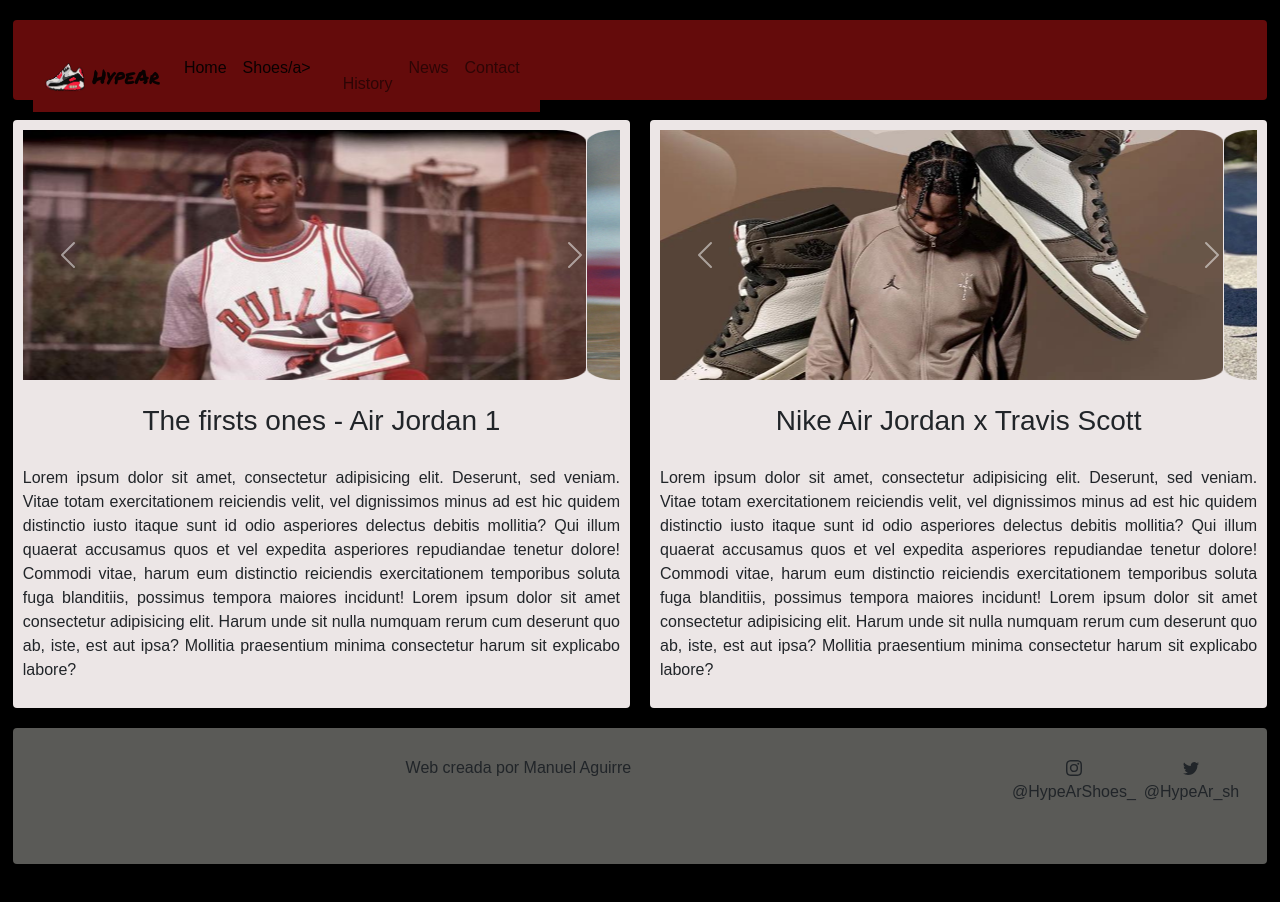
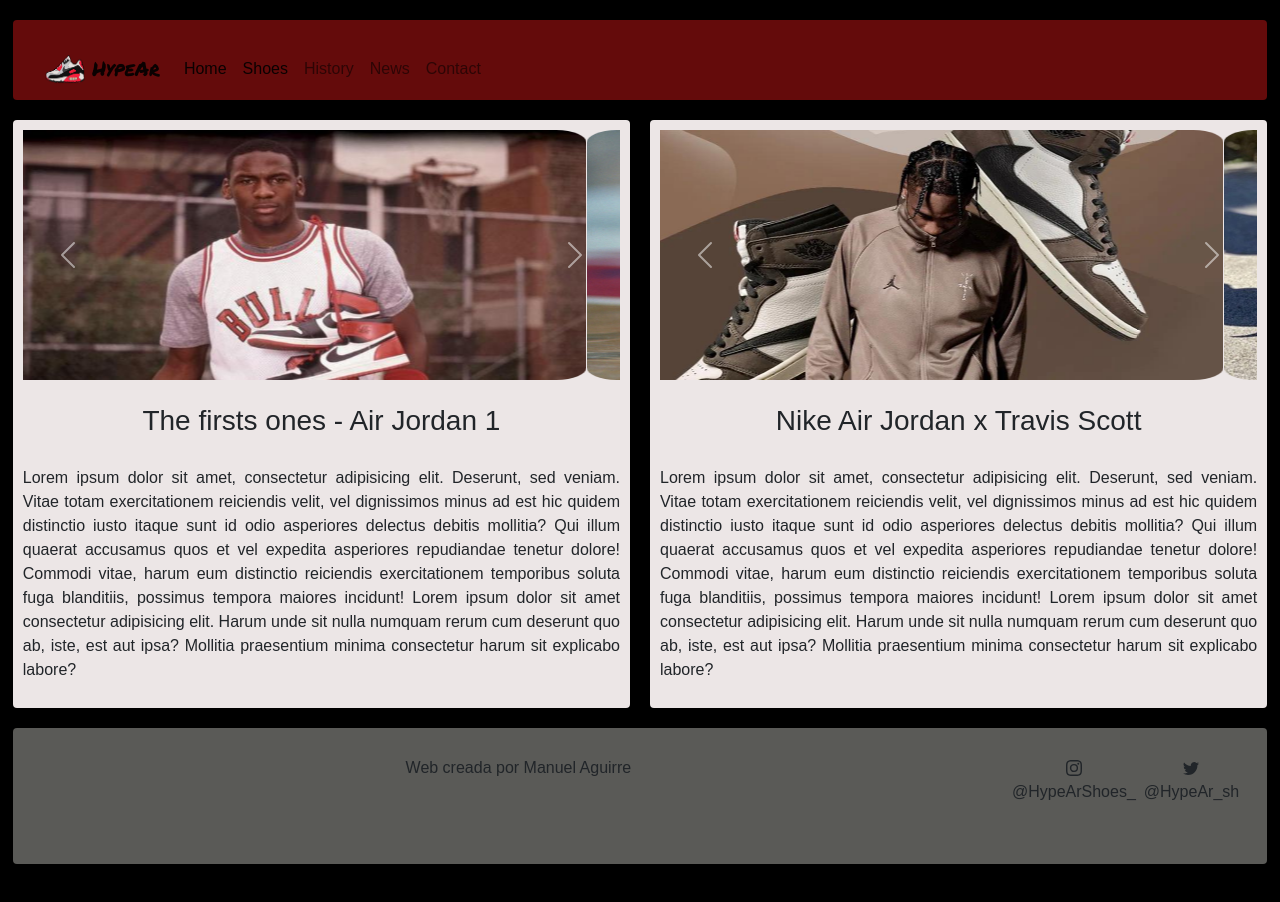
Before and after one commit to manuelaguirre99/HypeAr-Final-Aguirre, a website: page pages/history.html in a window 1280 px wide. Drawn offline with nearby package versions, Linux system fonts and the light colour scheme; a web font is replaced by a local one.

Commit message:
correcion seccion history

```diff
--- a/pages/history.html
+++ b/pages/history.html
@@ -32,7 +32,7 @@
               <a class="nav-link active" aria-current="page" href="../index.html">Home</a>
             </li>
             <li class="nav-item letter">
-              <a class="nav-link active" aria-current="page" href="./shoes.html">Shoes/a>
+              <a class="nav-link active" aria-current="page" href="./shoes.html">Shoes</a>
             </li>
             <li class="nav-item">
               <a class="nav-link" href="./history.html">History</a>
```
